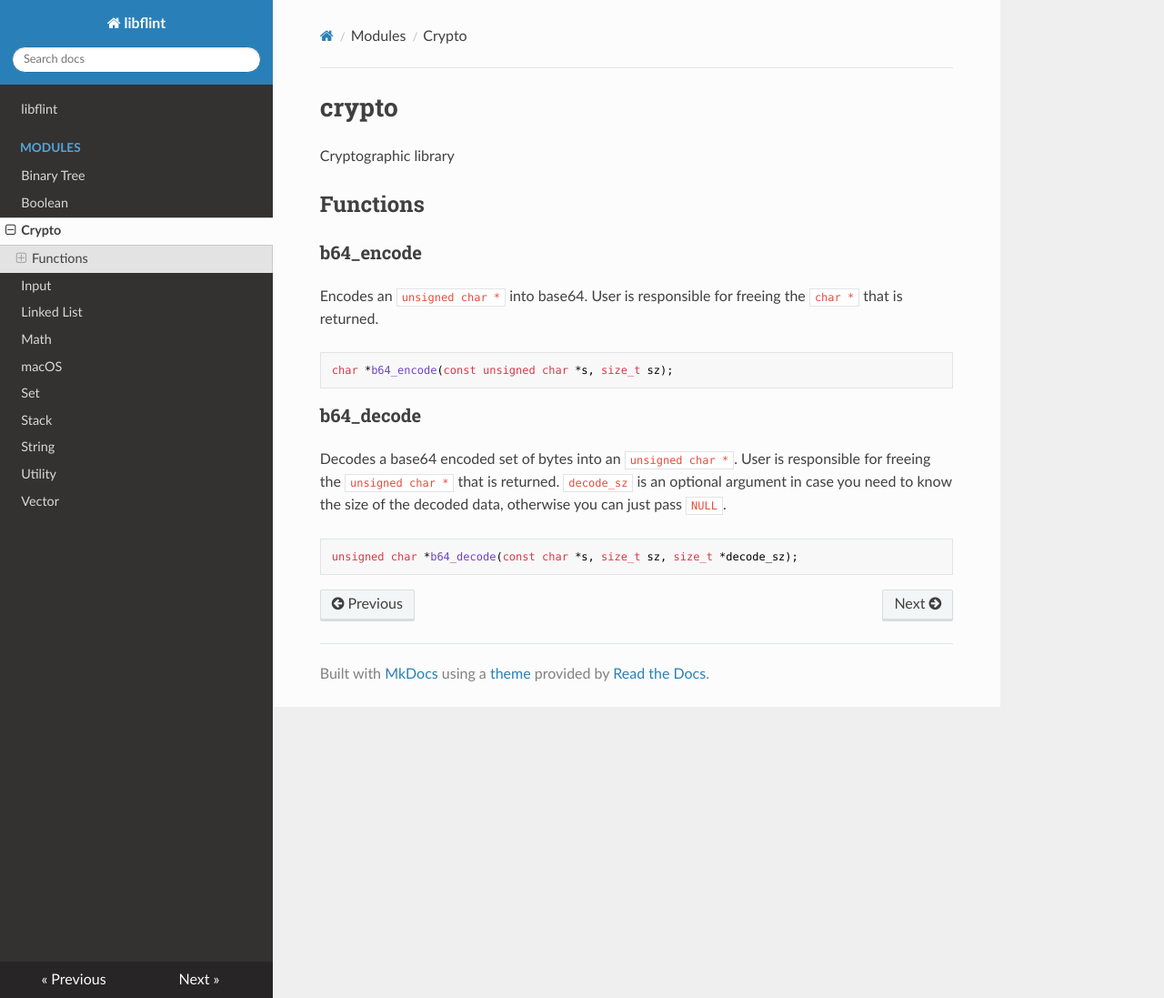
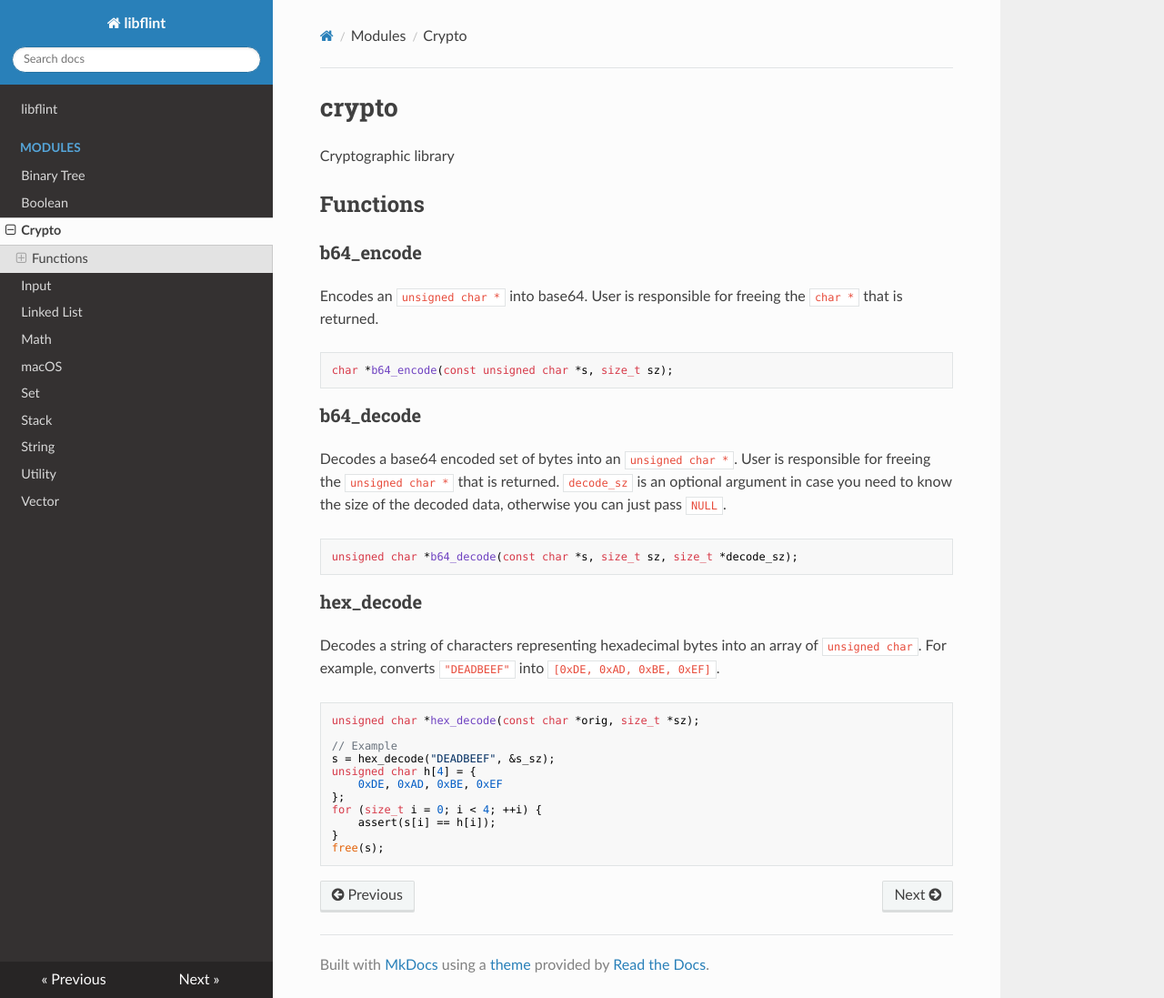
Before and after one commit to fputs/libflint, an MkDocs documentation site: the page built from docs/crypto.md, in a window 1280 px wide and 1097 px high. Shown: the whole window at 91% size. Built offline with MkDocs 1.6.1, drawn with Linux system fonts in a browser that asks for light colours; nearby versions of some CDN libraries.

Commit message:
add hex_decode

````diff
--- a/docs/crypto.md
+++ b/docs/crypto.md
@@ -22,3 +22,22 @@ in case you need to know the size of the decoded data, otherwise you can just pa
 ```c
 unsigned char *b64_decode(const char *s, size_t sz, size_t *decode_sz);
 ```
+
+### hex_decode
+
+Decodes a string of characters representing hexadecimal bytes into an array of `unsigned char`.
+For example, converts `"DEADBEEF"` into `[0xDE, 0xAD, 0xBE, 0xEF]`.
+
+```c
+unsigned char *hex_decode(const char *orig, size_t *sz);
+
+// Example
+s = hex_decode("DEADBEEF", &s_sz);
+unsigned char h[4] = {
+    0xDE, 0xAD, 0xBE, 0xEF
+};
+for (size_t i = 0; i < 4; ++i) {
+    assert(s[i] == h[i]);
+}
+free(s);
+```
````
Also changed, not shown: 3 other files.
